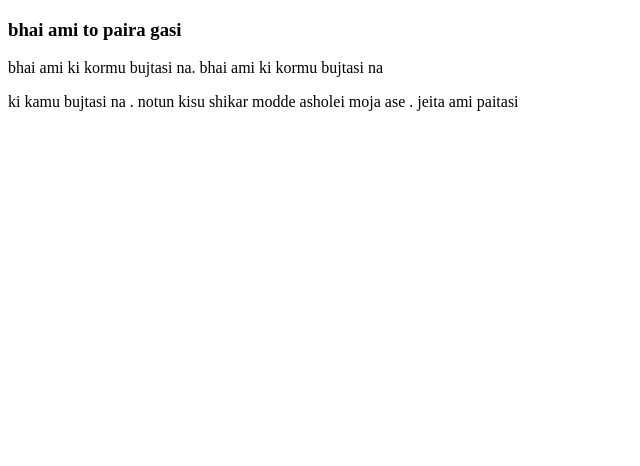
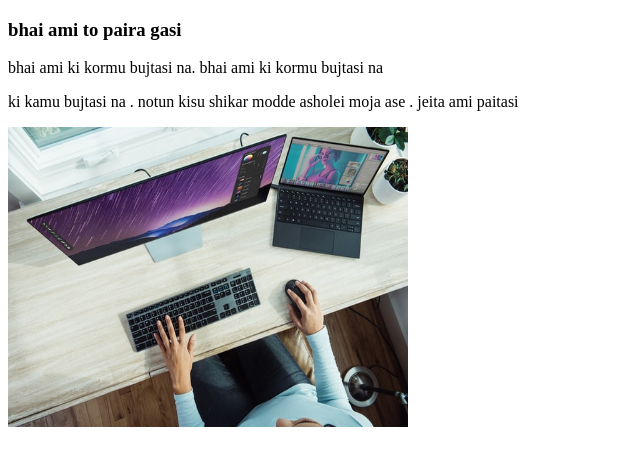
Before and after one commit to tanvir56/my-second-repo, a plain HTML site: page index.html in a window 1280 px wide. Shown: the whole page, without its empty margins (0-640 px from the left). Drawn offline with Linux system fonts and the light colour scheme.

Commit message:
image ditasi

```diff
--- a/index.html
+++ b/index.html
@@ -10,5 +10,6 @@
     <h3>bhai ami to paira gasi</h3>
     <p>bhai ami ki kormu bujtasi na. bhai ami ki kormu bujtasi na</p>
     <p>ki kamu bujtasi na . notun kisu shikar modde asholei moja ase . jeita ami paitasi</p>
+    <img src="xps-dpbXgTh0Lac-unsplash.jpg" alt="" height="300px" width="400px">
 </body>
 </html>
```
Also changed, not shown: colin-michel-rMXsuun3CuQ-unsplash.jpg (added), xps-1gLdTsX3_70-unsplash.jpg (added), xps-dpbXgTh0Lac-unsplash.jpg (added).
